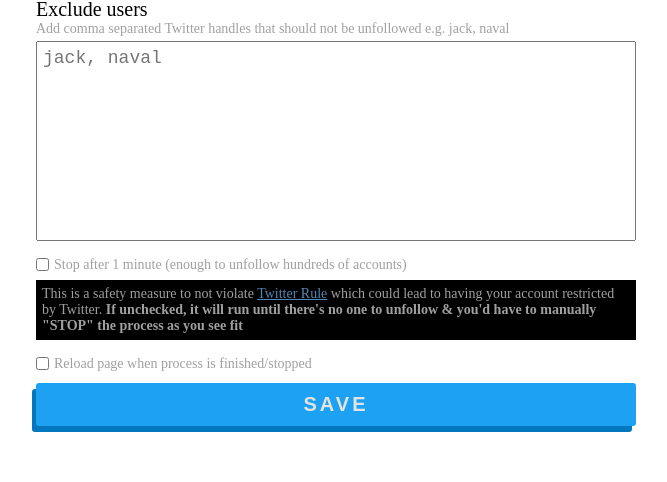
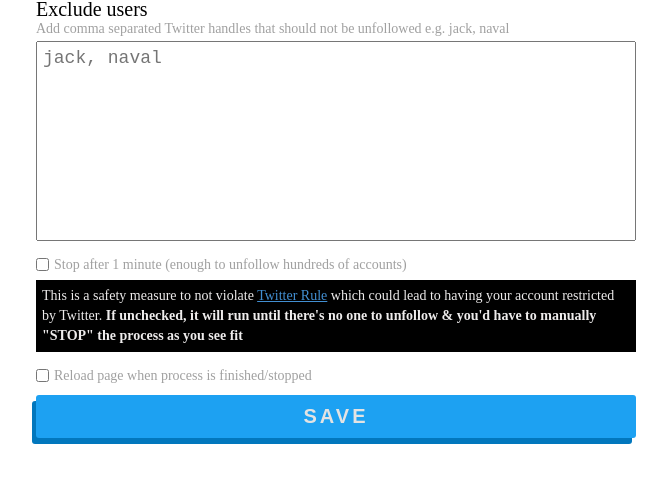
Before and after one commit to luqmanoop/twitter-mass-unfollow, a browser extension: page options.html in a window 1280 px wide. Shown: the part 80-562 px from the top of the page, without its empty margins (304-971 px from the left). Drawn offline with Linux system fonts and the light colour scheme.

Commit message:
adjust text colors

```diff
--- a/options.html
+++ b/options.html
@@ -107,10 +107,12 @@
       display: block;
       padding: 0.6rem;
       margin-top: 0.6rem;
+      color: #eeecec;
+      line-height: 2rem;
     }
 
     .info a {
-      color: #5288b6;
+      color: #428fd2;
     }
 
     .reload-on-stopped-wrapper {
```
